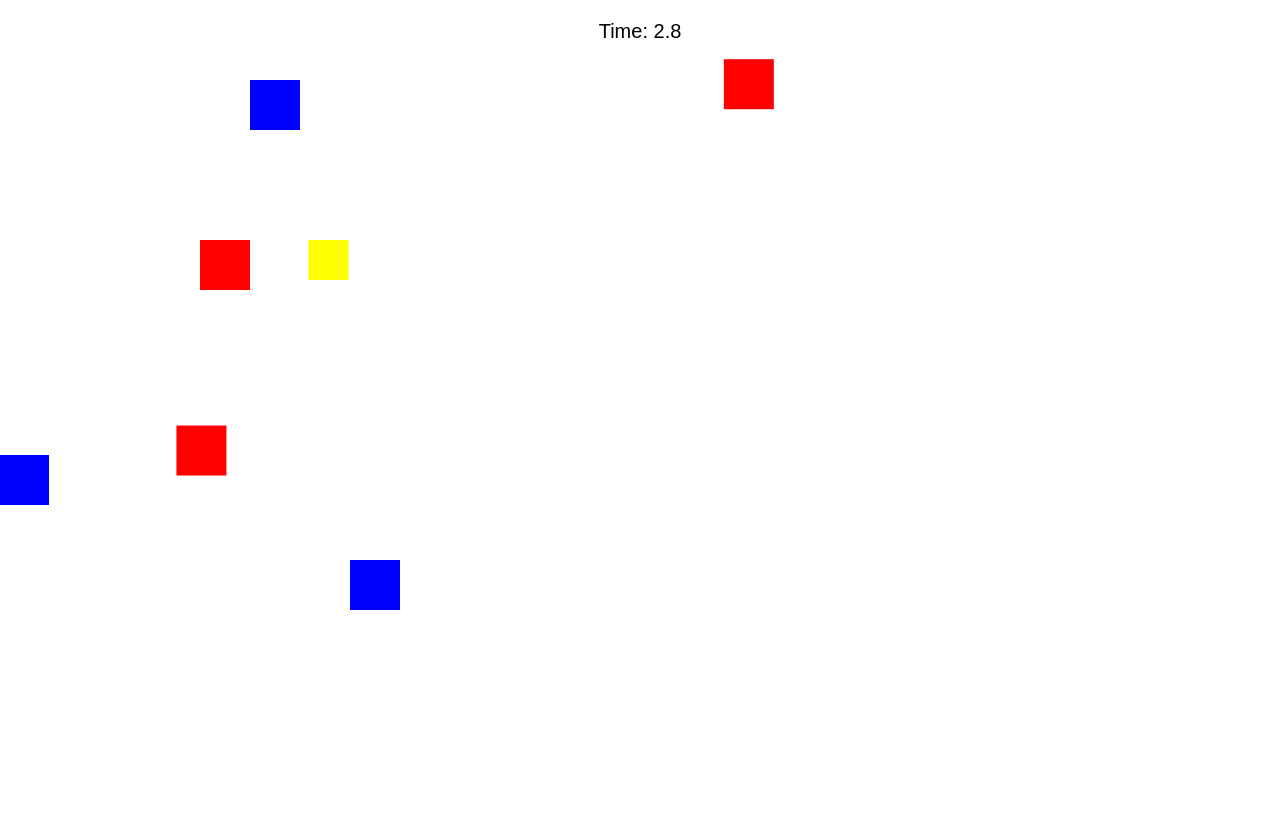
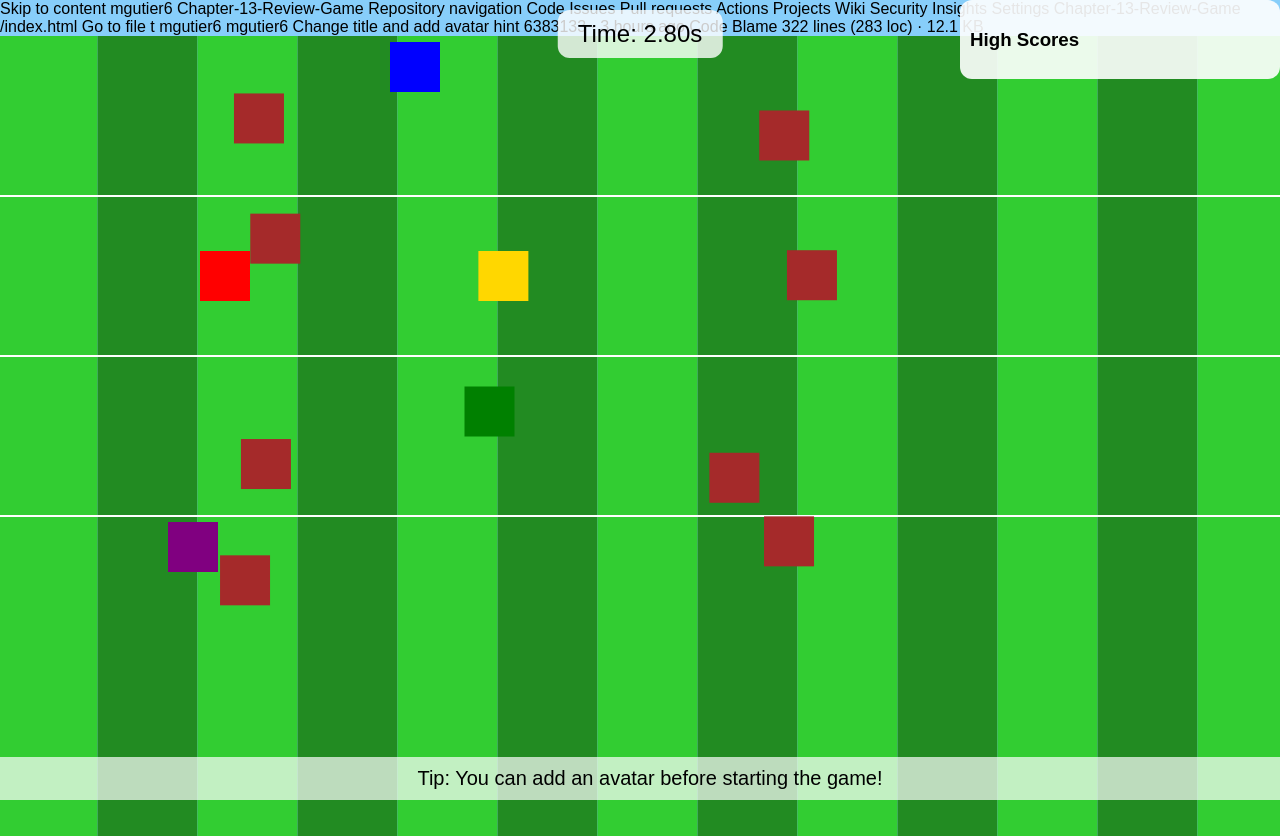
Before and after one commit to mgutier6/Chapter-13-Review-Game, a plain HTML site: page index.html in a window 1280 px wide. Both pictures are taken after a click on the button "Start". Before the commit the page ends 800 px from the top, so only its background shows below. Drawn offline with Linux system fonts and the light colour scheme.

Commit message:
Update index.html

```diff
--- a/index.html
+++ b/index.html
@@ -1,355 +1,350 @@
+Skip to content
+mgutier6
+Chapter-13-Review-Game
+Repository navigation
+Code
+Issues
+Pull requests
+Actions
+Projects
+Wiki
+Security
+Insights
+Settings
+Chapter-13-Review-Game
+/index.html
+Go to file
+t
+mgutier6
+mgutier6
+Change title and add avatar hint
+6383133
+ ·
+3 hours ago
+
+Code
+
+Blame
+322 lines (283 loc) · 12.1 KB
 <!DOCTYPE html>
 <html lang="en">
 <head>
 <meta charset="UTF-8">
-<title>🔥 Mario Stats Kart</title>
-
+<title>🔥 Mario Stats Kart - Avatar & Lane AI</title>
 <style>
-body { margin:0; overflow:hidden; font-family:sans-serif; }
-
-/* ---------- START SCREEN ---------- */
-#startScreen {
-  position:absolute;
-  top:0; left:0;
-  width:100%; height:100%;
-
-  display:flex;
-  flex-direction:column;
-  justify-content:center;
-  align-items:center;
-
-  color:white;
-  font-size:50px;
-  z-index:10;
-
-  background-image: url('./start_background.png');
-  background-size: cover;
-  background-position: center;
-  background-repeat: no-repeat;
-}
-
-/* dark overlay for readability */
-#startScreen::before {
-  content:"";
-  position:absolute;
-  top:0; left:0;
-  width:100%; height:100%;
-  background: rgba(0,0,0,0.4);
-  z-index:-1;
-}
-
-#startScreen button {
-  font-size:30px;
-  padding:15px 30px;
-  margin-top:20px;
-}
-
-/* ---------- TIMER ---------- */
-#timerBoard {
-  position:absolute;
-  top:10px;
-  left:50%;
-  transform:translateX(-50%);
-  background:white;
-  padding:10px 20px;
-  border-radius:10px;
-  font-size:20px;
-}
-
-/* ---------- QUESTION PANEL ---------- */
-#questionPanel {
-  position:absolute;
-  top:50%;
-  left:50%;
-  transform:translate(-50%,-50%);
-  display:none;
-  z-index:20;
-
-  background-image: url('./question_background.png');
-  background-size: cover;
-  background-position: center;
-
-  padding:20px;
-  border-radius:15px;
-  max-width:500px;
-  text-align:center;
-}
-
-#questionPanel button {
-  margin:5px;
-  padding:10px;
-  cursor:pointer;
-}
-
-/* ---------- CANVAS ---------- */
+body { margin:0; overflow:hidden; font-family:sans-serif; background:#87cefa; }
+#timerBoard { position:absolute; top:10px; left:50%; transform:translateX(-50%); font-size:24px; background:rgba(255,255,255,0.8); padding:10px 20px; border-radius:12px; z-index:10;}
+#questionPanel { position:absolute; top:50%; left:50%; transform:translate(-50%,-50%); background:rgba(255,255,255,0.95); padding:20px; border-radius:15px; display:none; z-index:20; max-width:500px; text-align:center;}
+#questionPanel button { margin:5px; padding:10px 20px; font-size:16px; }
+#startScreen { position:absolute; top:0; left:0; width:100%; height:100%; background:#333; color:white; display:flex; flex-direction:column; justify-content:center; align-items:center; font-size:48px; z-index:30; }
+#startScreen button { font-size:32px; padding:15px 30px; margin-top:20px; cursor:pointer; }
+#highScores { position:absolute; top:0; right:0; width:300px; background:rgba(255,255,255,0.9); padding:10px; border-radius:12px; z-index:10; max-height:80vh; overflow:auto;}
+#avatarHint { position:absolute; bottom:0; width:100%; text-align:center; font-size:20px; background:rgba(255,255,255,0.7); padding:10px;}
 canvas { display:block; }
 </style>
 </head>
-
 <body>
 
 <div id="startScreen">
-  <div>Chapter 13 Review</div>
-  <button id="startBtn">Start</button>
+  Chapter 13 Review
+  <input type="file" id="avatarInput" accept="image/*">
+  <button id="startButton">Start</button>
 </div>
 
-<div id="timerBoard">Time: 0</div>
-
+<div id="timerBoard">Time: 0s</div>
 <div id="questionPanel">
   <div id="questionText"></div>
-  <div id="answers"></div>
+  <div id="answerButtons"></div>
 </div>
 
-<audio id="music" loop src="background.mp3"></audio>
+<div id="highScores"><h3>High Scores</h3><ol id="scoreList"></ol></div>
+<div id="avatarHint">Tip: You can add an avatar before starting the game!</div>
+
+<audio id="bgMusic" loop>
+  <source src="background.mp3" type="audio/mpeg">
+</audio>
 
 <canvas id="game"></canvas>
 
 <script>
-// ---------- SETUP ----------
 const canvas = document.getElementById('game');
 const ctx = canvas.getContext('2d');
 canvas.width = window.innerWidth;
 canvas.height = window.innerHeight;
 
+let gamePaused = false;
+let gameStarted = false;
+let startTime, elapsedTime=0;
+const baseSpeed = 3.5;
+
+// Track & lanes
+const trackLength = 20000;
 const laneCount = 4;
-const laneHeight = canvas.height / (laneCount+1);
-const baseSpeed = 3.5;
-const trackLength = 20000;
+const laneHeight = canvas.height / (laneCount + 1);
+let cameraX = 0;
 
-let cameraX = 0;
-let gameStarted=false;
-let gamePaused=false;
-let startTime;
+// Player
+const player = {x:100, lane:1, yOffset:0, width:50, height:50, color:'red', speed:baseSpeed, avatarImg:null};
 
-// ---------- PLAYER ----------
-const player = {
-  x:100,
-  lane:1,
-  yOffset:0,
-  width:50,
-  height:50,
-  speed:baseSpeed
-};
-
-// ---------- AI ----------
+// AI drivers
 const aiDrivers = [
-  {lane:0,x:150,yOffset:0,width:50,height:50,speed:baseSpeed},
-  {lane:2,x:200,yOffset:0,width:50,height:50,speed:baseSpeed},
-  {lane:3,x:250,yOffset:0,width:50,height:50,speed:baseSpeed}
+  {lane:0, x:150, width:50, height:50, color:'blue', speed:baseSpeed, yOffset:0},
+  {lane:2, x:200, width:50, height:50, color:'green', speed:baseSpeed, yOffset:0},
+  {lane:3, x:250, width:50, height:50, color:'purple', speed:baseSpeed, yOffset:0}
 ];
 
-// ---------- QUESTIONS ----------
+// Questions
 const questions = [
-  {q:"Why do sample proportions vary?", a:"Due to random sampling variability.", options:["Due to random sampling variability.","Always same","Depends on n"]},
-  {q:"Randomization Condition?", a:"Sample randomly selected", options:["Sample randomly selected","Sample large","Population small"]},
-  {q:"10% Condition?", a:"Sample <10%", options:["Sample <10%","Sample >50%","Any sample"]},
-  {q:"Sampling distribution shape?", a:"Approximately normal", options:["Approximately normal","Uniform","Skewed"]}
+  {q:"Why do sample proportions vary from sample to sample?", a:"Due to random sampling variability.", options:["Due to random sampling variability.","Always same","Depends on n"]},
+  {q:"What is the Randomization Condition?", a:"The sample must be randomly selected.", options:["The sample must be randomly selected.","Population small","Sample >10%"]},
+  {q:"What is the 10% Condition?", a:"The sample size must be less than 10% of the population.", options:["Sample <10%","Sample >50%","Sample = population"]},
+  {q:"Randomization Condition?", a:"The sample must be randomly selected.", options:["The sample must be randomly selected.","Population small","Sample >10%"]},
+  {q:"What shape does the sampling distribution of p^ have?", a:"Approximately normal (if conditions are met).", options:["Approximately normal","Skewed","Uniform"]},
+  {q:"What does p represent?", a:"The true population proportion.", options:["The true population proportion.","Sample proportion","Parameter"]},
+  {q:"Parameter vs Statistic?", a:"A parameter describes a population, while a statistic describes a sample.", options:["Parameter describes population, Statistic describes sample","Both same","Parameter=sample, Statistic=population"]},
+  {q:"What does p^ represent?", a:"The sample proportion.", options:["Sample proportion","Population proportion","Variance"]},
+  {q:"What does q equal in proportion problems?", a:"q = 1 - p", options:["q = 1 - p","p - 1","p^2"]},
+  {q:"True or False: Larger samples give more accurate estimates.", a:"True.", options:["True","False","Depends on population"]},
+  {q:"What is sampling variability?", a:"The natural differences between sample results.", options:["Natural differences between samples","Random error","Bias"]},
+  {q:"If p=0.5, what is the mean of the sampling distribution?", a:"0.5", options:["0.5","0.4","0.6"]},
+  {q:"If n=10 vs n=100, which has more spread?", a:"n=10 (smaller samples have more variability).", options:["n=10","n=100","Same"]},
+  {q:"Which condition is most important for using a normal model?", a:"Success/Failure condition", options:["Success/Failure condition","Randomization condition","10% condition"]}
 ];
 
-// ---------- OBSTACLES ----------
-const obstacles=[];
-for(let i=500;i<trackLength;i+=600){
-  for(let l=0;l<laneCount;l++){
-    if(Math.random()<0.3){
-      obstacles.push({
-        x:i+Math.random()*200,
-        lane:l,
-        width:50,
-        height:50,
-        yOffset:(Math.random()-0.5)*80
-      });
+// Lucky blocks - only player lane
+let blocks = [];
+for(let i=0;i<questions.length*2;i++){
+  const spacing = 500 + i*1200 + Math.random()*300;
+  blocks.push({x:spacing, lane:player.lane, width:50, height:50, hit:false, questionIndex:i % questions.length});
+}
+
+// Obstacles
+let obstacles = [];
+for(let l=0;l<laneCount;l++){
+  for(let i=0;i<25;i++){
+    const obsX = 400 + i*600 + Math.random()*200;
+    const obsY = (Math.random()* (laneHeight-50)) - (laneHeight/2-25);
+    obstacles.push({x:obsX, lane:l, width:50, height:50, yOffset:obsY});
+  }
+}
+
+// Controls
+const keys = {};
+window.addEventListener('keydown', e=>keys[e.key]=true);
+window.addEventListener('keyup', e=>keys[e.key]=false);
+
+// Timer
+function updateTimer(){
+  if(gameStarted && !gamePaused){
+    elapsedTime = ((Date.now()-startTime)/1000).toFixed(2);
+    document.getElementById('timerBoard').innerText = `Time: ${elapsedTime}s`;
+  }
+}
+
+// Collision detection
+function isColliding(a,b){
+  const aY = a.lane*laneHeight + laneHeight/2 + (a.yOffset||0) - a.height/2;
+  const bY = b.lane*laneHeight + laneHeight/2 + (b.yOffset||0) - b.height/2;
+  return a.x < b.x + b.width && a.x + a.width > b.x && aY < bY + b.height && aY + a.height > bY;
+}
+
+// Question UI
+const questionPanel = document.getElementById('questionPanel');
+const questionText = document.getElementById('questionText');
+const answerButtons = document.getElementById('answerButtons');
+
+function applyPowerup(correct){
+  if(correct){
+    if(Math.random()<0.5){
+      player.speed *= 1.5;
+      alert("Correct! Power-up: Your speed increased!");
+      setTimeout(()=>player.speed=baseSpeed,3000);
+    } else {
+      aiDrivers.forEach(ai=>ai.speed=baseSpeed*0.5);
+      alert("Correct! Power-up: AI slowed down!");
+      setTimeout(()=>aiDrivers.forEach(ai=>ai.speed=baseSpeed),3000);
+    }
+  } else {
+    aiDrivers.forEach(ai=>ai.speed=baseSpeed*1.5);
+    alert("Wrong! AI speed boosted!");
+    setTimeout(()=>aiDrivers.forEach(ai=>ai.speed=baseSpeed),3000);
+  }
+}
+
+function askQuestion(block){
+  gamePaused = true;
+  const q = questions[block.questionIndex];
+  questionText.innerText = q.q;
+  answerButtons.innerHTML = '';
+  q.options.forEach(opt=>{
+    const btn = document.createElement('button');
+    btn.innerText = opt;
+    btn.onclick = ()=>{
+      questionPanel.style.display='none';
+      block.hit=true;
+      applyPowerup(opt===q.a);
+      gamePaused=false;
+    }
+    answerButtons.appendChild(btn);
+  });
+  questionPanel.style.display='block';
+}
+
+// Move player inside lane with obstacle collision
+function movePlayerLane(){
+  const maxOffset = laneHeight/2 - player.height/2;
+  if(keys['ArrowUp']) {
+    let nextY = player.yOffset - player.speed;
+    if(!obstacles.some(obs=>obs.lane===player.lane && isColliding({...player,yOffset:nextY}, obs))){
+      player.yOffset = Math.max(-maxOffset, nextY);
+    }
+  }
+  if(keys['ArrowDown']) {
+    let nextY = player.yOffset + player.speed;
+    if(!obstacles.some(obs=>obs.lane===player.lane && isColliding({...player,yOffset:nextY}, obs))){
+      player.yOffset = Math.min(maxOffset, nextY);
     }
   }
 }
 
-// ---------- LUCKY BLOCKS ----------
-const blocks=[];
-for(let i=800;i<trackLength;i+=1200){
-  blocks.push({x:i,lane:player.lane,width:40,height:40});
+// Draw lane lines
+function drawLaneLines(){
+  ctx.strokeStyle='white';
+  ctx.lineWidth=2;
+  for(let l=1;l<laneCount;l++){
+    ctx.beginPath();
+    ctx.moveTo(0, l*laneHeight);
+    ctx.lineTo(canvas.width, l*laneHeight);
+    ctx.stroke();
+  }
 }
 
-// ---------- CONTROLS ----------
-const keys={};
-onkeydown=e=>keys[e.key]=true;
-onkeyup=e=>keys[e.key]=false;
-
-// ---------- QUESTION ----------
-function askQuestion(callback){
-  gamePaused=true;
-  const q = questions[Math.floor(Math.random()*questions.length)];
-
-  document.getElementById('questionText').innerText=q.q;
-  const ansDiv=document.getElementById('answers');
-  ansDiv.innerHTML="";
-
-  q.options.forEach(opt=>{
-    const btn=document.createElement('button');
-    btn.innerText=opt;
-
-    btn.onclick=()=>{
-      document.getElementById('questionPanel').style.display='none';
-      gamePaused=false;
-
-      if(opt===q.a){
-        if(Math.random()<0.5){
-          player.speed=baseSpeed*1.5;
-          alert("🔥 Speed Boost!");
-        } else {
-          aiDrivers.forEach(ai=>ai.speed=baseSpeed*0.6);
-          alert("🐢 AI Slowed!");
-        }
-      } else {
-        aiDrivers.forEach(ai=>ai.speed=baseSpeed*1.5);
-        alert("💀 AI BOOSTED!");
-      }
-
-      setTimeout(()=>{
-        player.speed=baseSpeed;
-        aiDrivers.forEach(ai=>ai.speed=baseSpeed);
-      },3000);
-
-      callback();
-    };
-
-    ansDiv.appendChild(btn);
-  });
-
-  document.getElementById('questionPanel').style.display='block';
+// High Score
+function saveHighScore(name,time){
+  let scores = JSON.parse(localStorage.getItem('highScores')||'[]');
+  scores.push({name:name,time:parseFloat(time)});
+  scores.sort((a,b)=>a.time-b.time);
+  localStorage.setItem('highScores', JSON.stringify(scores));
+  displayHighScores();
 }
 
-// ---------- SMART AI ----------
-function updateAI(){
-  aiDrivers.forEach(ai=>{
-    const maxOffset = laneHeight/2 - ai.height/2;
-    const lookAhead = 200;
+function displayHighScores(){
+  const scoreList = document.getElementById('scoreList');
+  scoreList.innerHTML='';
+  const scores = JSON.parse(localStorage.getItem('highScores')||'[]');
+  scores.forEach(s=>{
+    const li = document.createElement('li');
+    li.innerText = `${s.name}: ${s.time}s`;
+    scoreList.appendChild(li);
+  });
+}
 
-    const upcoming = obstacles.filter(o =>
-      o.lane===ai.lane && o.x>ai.x && o.x<ai.x+lookAhead
-    );
+// AI movement with obstacle avoidance within lane
+function moveAI(ai){
+  const maxOffset = laneHeight/2 - ai.height/2;
+  let nextX = ai.x + ai.speed;
 
-    let blocked=false;
+  // If obstacle ahead in lane, move up/down within lane
+  const blocked = obstacles.some(obs=>obs.lane===ai.lane && isColliding({...ai,x:nextX}, obs));
+  if(!blocked){
+    ai.x = nextX;
+  } else {
+    // Try moving vertically within lane
+    if(ai.yOffset - ai.speed >= -maxOffset && !obstacles.some(obs=>obs.lane===ai.lane && isColliding({...ai,yOffset:ai.yOffset - ai.speed}, obs))){
+      ai.yOffset -= ai.speed;
+    } else if(ai.yOffset + ai.speed <= maxOffset && !obstacles.some(obs=>obs.lane===ai.lane && isColliding({...ai,yOffset:ai.yOffset + ai.speed}, obs))){
+      ai.yOffset += ai.speed;
+    }
+    // else stay in place
+  }
+}
 
-    upcoming.forEach(obs=>{
-      if(Math.abs(ai.yOffset - (obs.yOffset||0)) < ai.height){
-        blocked=true;
+// Main loop
+function loop(){
+  if(!gameStarted) return;
+  updateTimer();
+  ctx.clearRect(0,0,canvas.width,canvas.height);
+
+  if(!gamePaused){
+    movePlayerLane();
+    cameraX = player.x - 200;
+
+    for(let i=0;i<trackLength;i+=100){
+      ctx.fillStyle = (i%200===0) ? '#228B22' : '#32CD32';
+      ctx.fillRect(i - cameraX, 0, 100, canvas.height);
+    }
+
+    drawLaneLines();
+
+    // Draw obstacles
+    obstacles.forEach(obs=>{
+      ctx.fillStyle='brown';
+      ctx.fillRect(obs.x - cameraX, obs.lane*laneHeight + laneHeight/2 + obs.yOffset - obs.height/2, obs.width, obs.height);
+    });
+
+    // Draw lucky blocks
+    blocks.forEach(block=>{
+      if(!block.hit){
+        ctx.fillStyle='gold';
+        ctx.fillRect(block.x - cameraX, block.lane*laneHeight + laneHeight/2 - block.height/2, block.width, block.height);
+        if(isColliding(player,block)) askQuestion(block);
       }
     });
 
-    if(blocked){
-      if(!ai.avoiding){
-        ai.avoiding=true;
-        ai.dir = Math.random()<0.5?-1:1;
-      }
-      ai.yOffset += ai.dir*3;
-    } else {
-      ai.avoiding=false;
-      if(ai.yOffset>1) ai.yOffset-=2;
-      else if(ai.yOffset<-1) ai.yOffset+=2;
-      ai.x+=ai.speed;
+    // Move & draw AI
+    aiDrivers.forEach(ai=>{
+      moveAI(ai);
+      ctx.fillStyle=ai.color;
+      ctx.fillRect(ai.x - cameraX, ai.lane*laneHeight + laneHeight/2 + ai.yOffset - ai.height/2, ai.width, ai.height);
+    });
+
+    // Move player forward
+    let nextX = player.x + player.speed;
+    if(!obstacles.some(obs=>obs.lane===player.lane && isColliding({...player,x:nextX}, obs))){
+      player.x = nextX;
     }
 
-    if(ai.yOffset>maxOffset) ai.yOffset=maxOffset;
-    if(ai.yOffset<-maxOffset) ai.yOffset=-maxOffset;
-  });
-}
-
-// ---------- COLLISION ----------
-function blocked(x,lane,yOffset){
-  return obstacles.some(o=>{
-    return o.lane===lane &&
-    Math.abs(o.x-x)<40 &&
-    Math.abs((o.yOffset||0)-yOffset)<40;
-  });
-}
-
-// ---------- GAME LOOP ----------
-function loop(){
-  if(!gameStarted) return;
-
-  if(!gamePaused){
-    const time = ((Date.now()-startTime)/1000).toFixed(1);
-    document.getElementById('timerBoard').innerText="Time: "+time;
-
-    if(keys.ArrowUp) player.yOffset-=3;
-    if(keys.ArrowDown) player.yOffset+=3;
-
-    const maxOffset = laneHeight/2 - player.height/2;
-    if(player.yOffset>maxOffset) player.yOffset=maxOffset;
-    if(player.yOffset<-maxOffset) player.yOffset=-maxOffset;
-
-    if(!blocked(player.x+player.speed, player.lane, player.yOffset)){
-      player.x+=player.speed;
+    // Draw player
+    if(player.avatarImg){
+      ctx.drawImage(player.avatarImg, player.x-cameraX, player.lane*laneHeight + laneHeight/2 + player.yOffset - player.height/2, player.width, player.height);
+    } else {
+      ctx.fillStyle=player.color;
+      ctx.fillRect(player.x-cameraX, player.lane*laneHeight + laneHeight/2 + player.yOffset - player.height/2, player.width, player.height);
     }
 
-    cameraX = player.x - 200;
-    if(cameraX<0) cameraX=0;
-
-    updateAI();
-
-    blocks.forEach((b,i)=>{
-      if(Math.abs(b.x-player.x)<40){
-        blocks.splice(i,1);
-        askQuestion(()=>{});
-      }
-    });
-  }
-
-  ctx.clearRect(0,0,canvas.width,canvas.height);
-
-  ctx.strokeStyle="white";
-  for(let i=1;i<laneCount;i++){
-    ctx.beginPath();
-    ctx.moveTo(0,i*laneHeight);
-    ctx.lineTo(canvas.width,i*laneHeight);
-    ctx.stroke();
-  }
-
-  ctx.fillStyle="red";
-  obstacles.forEach(o=>{
-    ctx.fillRect(o.x-cameraX,
-      o.lane*laneHeight+laneHeight/2+o.yOffset,
-      o.width,o.height);
-  });
-
-  ctx.fillStyle="yellow";
-  blocks.forEach(b=>{
-    ctx.fillRect(b.x-cameraX,
-      b.lane*laneHeight+laneHeight/2,
-      b.width,b.height);
-  });
-
-  ctx.fillStyle="red";
-  ctx.fillRect(player.x-cameraX,
-    player.lane*laneHeight+laneHeight/2+player.yOffset,
-    player.width,player.height);
-
-  ctx.fillStyle="blue";
-  aiDrivers.forEach(ai=>{
-    ctx.fillRect(ai.x-cameraX,
-      ai.lane*laneHeight+laneHeight/2+ai.yOffset,
-      ai.width,ai.height);
-  });
-
-  ctx.fillStyle="black";
-  ctx.fillRect(trackLength-cameraX,0,20,canvas.height);
-
-  if(player.x>=trackLength){
-    alert("Finished!");
-    location.reload();
+    // Finish
+    if(player.x + player.width >= trackLength - 100) finalScreen();
   }
 
   requestAnimationFrame(loop);
 }
 
-// ---------- START ----------
-document.getElementById('startBtn').onclick=()=>{
-  gameStarted=true;
-  startTime=Date.now();
+// Final screen
+function finalScreen(){
+  gamePaused = true;
+  let name = prompt(`You finished in ${elapsedTime}s! Enter your name for high scores:`);
+  if(name) saveHighScore(name, elapsedTime);
+  location.reload();
+}
+
+// Start game
+document.getElementById('startButton').onclick = ()=>{
+  const file = document.getElementById('avatarInput').files[0];
+  if(file){
+    const img = new Image();
+    img.onload = ()=>{ player.avatarImg = img; gameStarted = true; startTime=Date.now(); document.getElementById('bgMusic').play(); loop();}
+    img.src = URL.createObjectURL(file);
+  } else {
+    gameStarted = true;
+    startTime = Date.now();
+    document.getElementById('bgMusic').play();
+    loop();
+  }
   document.getElementById('startScreen').style.display='none';
-  document.getElementById('music').play();
-  loop();
-};
+  displayHighScores();
+}
+
+displayHighScores();
 </script>
-
 </body>
 </html>
```
